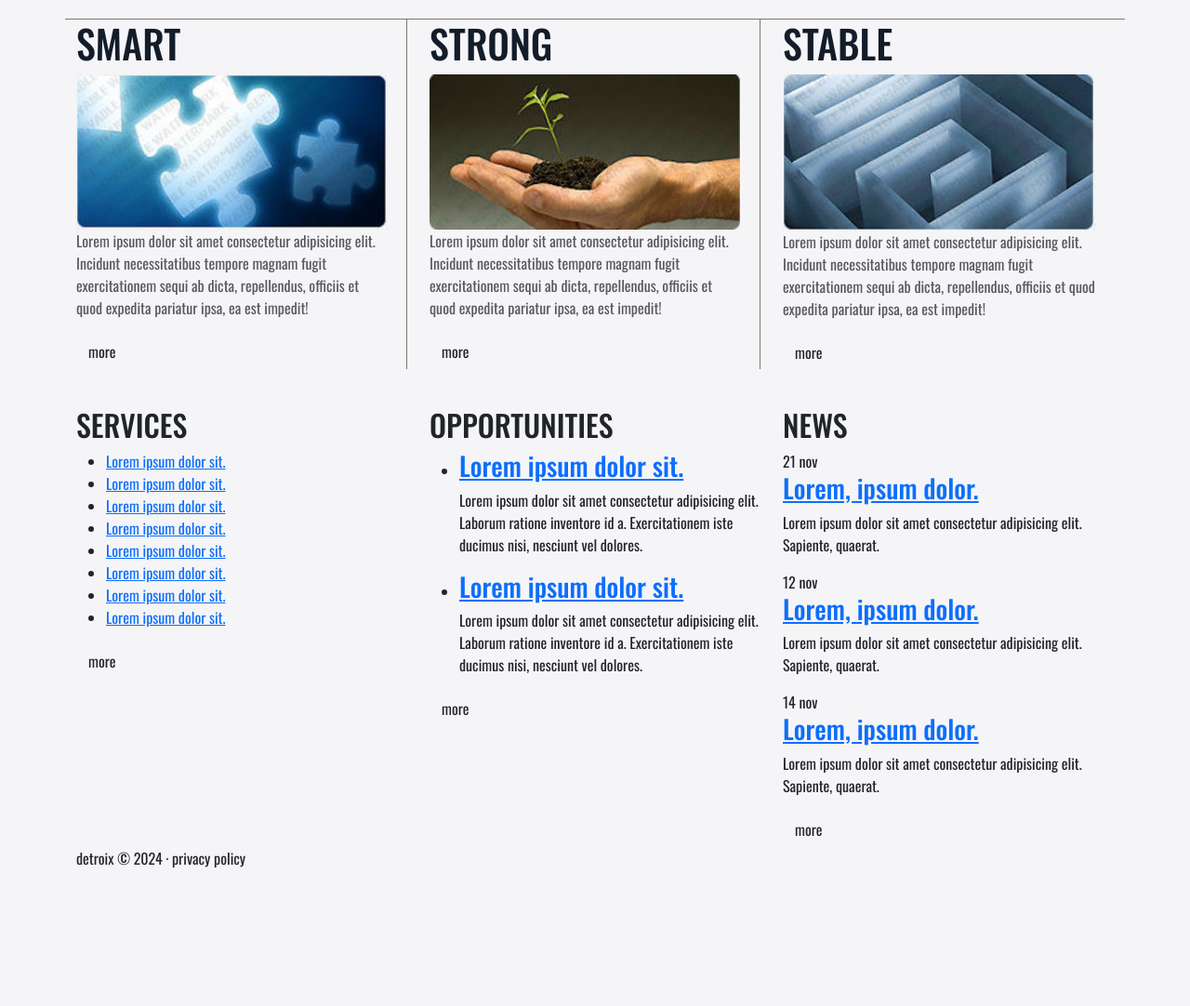
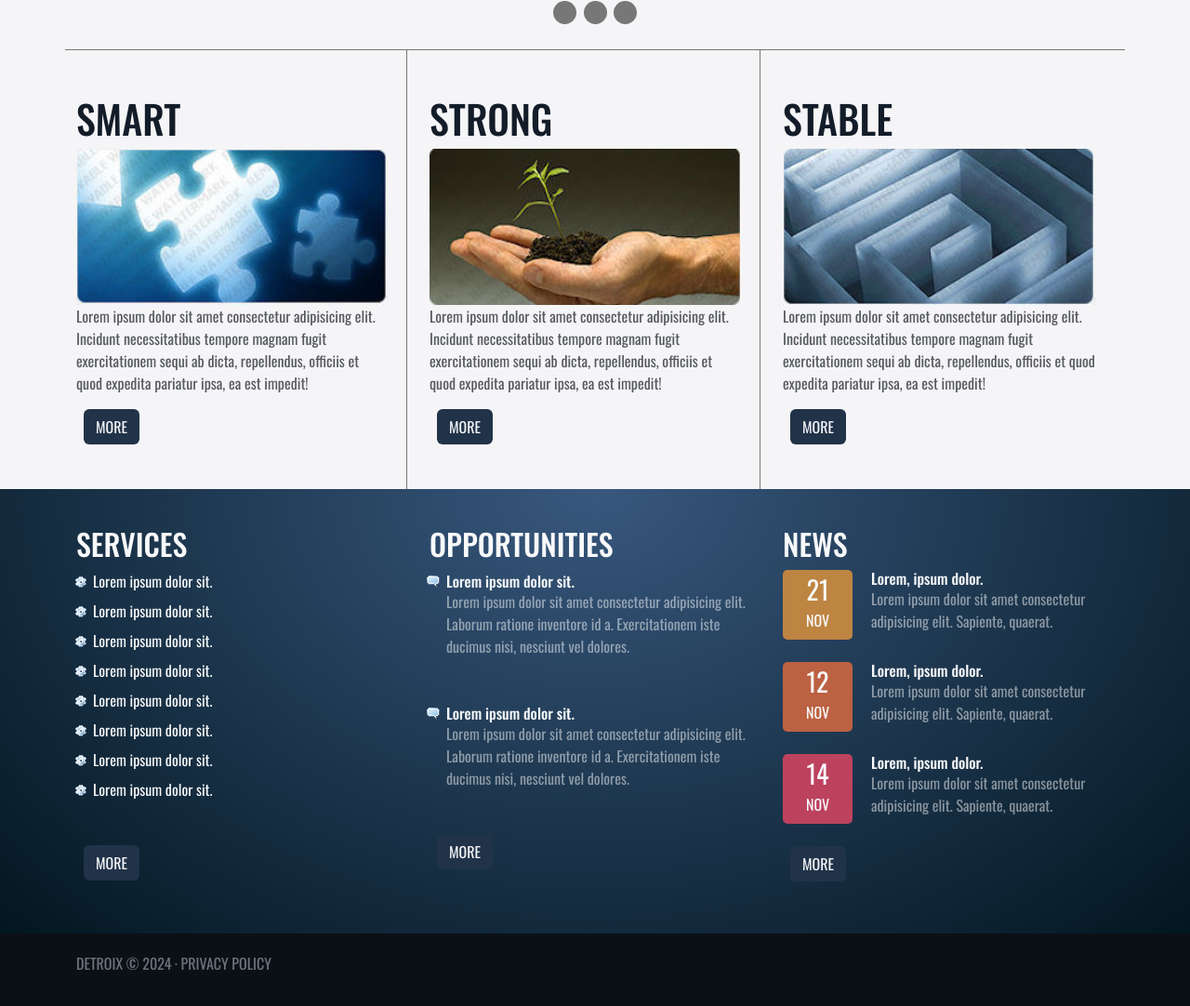
Before and after one commit to bluesatch/detroixbs24, a plain HTML site: page index.html in a window 1280 px wide. Shown: the part 840-1922 px from the top of the page at 93% size. Before the commit the page ends 1791 px from the top, so only its background shows below. Drawn offline with nearby package versions, Linux system fonts and the light colour scheme.

Commit message:
fixed bs

```diff
--- a/css/style.css
+++ b/css/style.css
@@ -34,6 +34,12 @@ body {
     font-size: calc(24px + (48 - 24) * ((100vw - 300px) / (1600 - 300)));
 }
 
+.date-div {
+    width: 75px;
+    height: 75px;
+    border-radius: 5px;
+}
+
 .hs1-item {
     border-right: 1px solid #777;
 }
@@ -50,7 +56,7 @@ body {
     color: var(--tert);
 }
 
-.hs2-link {
+.hs2-link, .more-btn {
     margin: 0 8px;
     color: var(--tert);
     text-transform: uppercase;
@@ -85,6 +91,31 @@ body {
     height: 30px;
 }
 
+#dateDiv1 {
+    background-color: var(--date1);
+}
+
+#dateDiv2 {
+    background-color: var(--date2);
+}
+
+#dateDiv3 {
+    background-color: var(--date3);
+}
+
+#footerSection1 {
+    width: 100%;
+    padding: 40px 0;
+    background-color: var(--prim);
+    background-image: var(--grad);
+}
+
+#footerSection2 {
+    width: 100%;
+    padding: 20px 0 40px;
+    background-color: var(--footerSec2);
+}
+
 #headerSection1 {
     width: 100%;
     padding: 4px 0;
@@ -100,7 +131,6 @@ body {
 }
 
 #ms2Row {
-    padding-bottom: 40px;
     border-top: 1px solid #777;
 }
 
@@ -110,6 +140,16 @@ body {
     }
 }
 
+#oppsList {
+    list-style-image: url('../images/chat.png');
+    padding-left: 18px;
+}
+
+#servicesList {
+    list-style-image: url('../images/cog.png');
+    padding-left: 18px;
+}
+
 #stable {
     border-right: none;
 }
--- a/index.html
+++ b/index.html
@@ -15,13 +15,13 @@
         <section class="section" id="headerSection1">
             <div class="container">
                 <div class="row" id="hs1Row">
-                    <div class="col-4">
+                    <div class="col-xs-4">
                         <p id="hs1Text">
                             <a href="#" class="hs1-link text-decoration-none text-uppercase">www.demolink.org</a>
                         </p>
                     </div>
-                    <div class="col-8">
-                        <ul id="hs1List" class="nav justify-content-end">
+                    <div class="col-xs-8">
+                        <ul id="hs1List" class="nav justify-content-center justify-content-sm-end">
                             <li class="hs1-item nav-item">
                                 <a href="#" class="hs1-link nav-link text-decoration-none text-uppercase">support</a>
                             </li>
@@ -96,7 +96,7 @@
             <div class="container">
                 <div class="row" id="ms2Row">
                     <div class="col-md-4">
-                        <div class="content-box" id="smart">
+                        <div class="content-box py-5" id="smart">
                             <div class="content-mini-box">
                                 <h2 class="content-heading text-uppercase">smart</h2>
                                 <img src="images/smart.jpg" alt="puzzle piece" class="content-img w-100 img-fluid" />
@@ -106,7 +106,7 @@
                         </div>
                     </div>
                     <div class="col-md-4">
-                        <div class="content-box" id="strong">
+                        <div class="content-box py-5" id="strong">
                             <div class="content-mini-box">
                                 <h2 class="content-heading text-uppercase">strong</h2>
                                 <img src="images/strong.jpg" alt="a hand holding a plant" class="content-img w-100 img-fluid" />
@@ -116,7 +116,7 @@
                         </div>
                     </div>
                     <div class="col-md-4">
-                        <div class="content-box" id="stable">
+                        <div class="content-box py-5" id="stable">
                             <div class="content-mini-box">
                                 <h2 class="content-heading text-uppercase">stable</h2>
                                 <img src="images/stable.jpg" alt="a maze" class="content-img w-100 img-fluid" />
@@ -136,102 +136,120 @@
                     <div class="col-md-4">
                         <div class="footer-content" id="services">
                             <div class="footer-mini-box">
-                                <h2 class="footer-heading text-uppercase">services</h2>
+                                <h2 class="footer-heading text-uppercase text-light">services</h2>
                                 <ul id="servicesList">
-                                    <li class="services-item">
-                                        <a href="#" class="services-link">Lorem ipsum dolor sit.</a>
+                                    <li class="services-item mb-2">
+                                        <a href="#" class="services-link text-light text-decoration-none">Lorem ipsum dolor sit.</a>
                                     </li>
-                                    <li class="services-item">
-                                        <a href="#" class="services-link">Lorem ipsum dolor sit.</a>
+                                    <li class="services-item mb-2">
+                                        <a href="#" class="services-link text-light text-decoration-none">Lorem ipsum dolor sit.</a>
                                     </li>
-                                    <li class="services-item">
-                                        <a href="#" class="services-link">Lorem ipsum dolor sit.</a>
+                                    <li class="services-item mb-2">
+                                        <a href="#" class="services-link text-light text-decoration-none">Lorem ipsum dolor sit.</a>
                                     </li>
-                                    <li class="services-item">
-                                        <a href="#" class="services-link">Lorem ipsum dolor sit.</a>
+                                    <li class="services-item mb-2">
+                                        <a href="#" class="services-link text-light text-decoration-none">Lorem ipsum dolor sit.</a>
                                     </li>
-                                    <li class="services-item">
-                                        <a href="#" class="services-link">Lorem ipsum dolor sit.</a>
+                                    <li class="services-item mb-2">
+                                        <a href="#" class="services-link text-light text-decoration-none">Lorem ipsum dolor sit.</a>
                                     </li>
-                                    <li class="services-item">
-                                        <a href="#" class="services-link">Lorem ipsum dolor sit.</a>
+                                    <li class="services-item mb-2">
+                                        <a href="#" class="services-link text-light text-decoration-none">Lorem ipsum dolor sit.</a>
                                     </li>
-                                    <li class="services-item">
-                                        <a href="#" class="services-link">Lorem ipsum dolor sit.</a>
+                                    <li class="services-item mb-2">
+                                        <a href="#" class="services-link text-light text-decoration-none">Lorem ipsum dolor sit.</a>
                                     </li>
-                                    <li class="services-item">
-                                        <a href="#" class="services-link">Lorem ipsum dolor sit.</a>
+                                    <li class="services-item mb-5">
+                                        <a href="#" class="services-link text-light text-decoration-none">Lorem ipsum dolor sit.</a>
                                     </li>
                                 </ul>
-                                <button class="more-btn footer-btn btn">more</button>
+                                <button class="more-btn footer-btn btn mb-3">more</button>
                             </div>
                         </div>
                     </div>
                     <div class="col-md-4">
                         <div class="footer-content" id="opps">
                             <div class="footer-mini-box">
-                                <h2 class="footer-heading text-uppercase">opportunities</h2>
+                                <h2 class="footer-heading text-uppercase text-light">opportunities</h2>
                                 <ul id="oppsList">
-                                    <li class="opps-item">
-                                        <h3 class="opps-heading">
-                                            <a href="#" class="opps-link">Lorem ipsum dolor sit.</a>
+                                    <li class="opps-item mb-5">
+                                        <h3 class="opps-heading fs-6 m-0">
+                                            <a href="#" class="opps-link text-light text-decoration-none">Lorem ipsum dolor sit.</a>
                                         </h3>
-                                        <p class="opps-text">Lorem ipsum dolor sit amet consectetur adipisicing elit. Laborum ratione inventore id a. Exercitationem iste ducimus nisi, nesciunt vel dolores.</p>
+                                        <p class="opps-text text-white-50">Lorem ipsum dolor sit amet consectetur adipisicing elit. Laborum ratione inventore id a. Exercitationem iste ducimus nisi, nesciunt vel dolores.</p>
                                     </li>
-                                    <li class="opps-item">
-                                        <h3 class="opps-heading">
-                                            <a href="#" class="opps-link">Lorem ipsum dolor sit.</a>
+                                    <li class="opps-item mb-5">
+                                        <h3 class="opps-heading fs-6 m-0">
+                                            <a href="#" class="opps-link text-light text-decoration-none">Lorem ipsum dolor sit.</a>
                                         </h3>
-                                        <p class="opps-text">Lorem ipsum dolor sit amet consectetur adipisicing elit. Laborum ratione inventore id a. Exercitationem iste ducimus nisi, nesciunt vel dolores.</p>
+                                        <p class="opps-text text-white-50">Lorem ipsum dolor sit amet consectetur adipisicing elit. Laborum ratione inventore id a. Exercitationem iste ducimus nisi, nesciunt vel dolores.</p>
                                     </li>
                                 </ul>
-                                <button class="more-btn footer-btn btn">more</button>
+                                <button class="more-btn footer-btn btn mb-3">more</button>
                             </div>
                         </div>
                     </div>
                     <div class="col-md-4">
                         <div class="footer-content" id="news">
                             <div class="footer-mini-box">
-                                <h2 class="footer-heading text-uppercase">news</h2>
+                                <h2 class="footer-heading text-uppercase text-light">news</h2>
                                 <ul id="newsList" class="list-unstyled">
-                                    <li class="news-item">
+                                    <li class="news-item mb-3">
+                                        <div class="row">
+                                            <div class="col-sm-3">
                                                 <div class="date-div" id="dateDiv1">
-                                            <span class="date">21</span>
-                                            <span class="month">nov</span>
+                                                    <span class="date d-block text-center text-light text-uppercase m-0 fs-3">21</span>
+                                                    <span class="month d-block text-center text-light text-uppercase m-0">nov</span>
                                                 </div>
+                                            </div>
+                                            <div class="col-sm-9">
                                                 <div class="news-block">
-                                            <h3 class="news-heading">
-                                                <a href="#" class="news-link">Lorem, ipsum dolor.</a>
+                                                    <h3 class="news-heading fs-6 m-0">
+                                                        <a href="#" class="news-link text-light text-decoration-none">Lorem, ipsum dolor.</a>
                                                     </h3>
-                                            <p class="news-text">Lorem ipsum dolor sit amet consectetur adipisicing elit. Sapiente, quaerat.</p>
+                                                    <p class="news-text text-white-50">Lorem ipsum dolor sit amet consectetur adipisicing elit. Sapiente, quaerat.</p>
+                                                </div>
+                                            </div>
                                         </div>
                                     </li>
-                                    <li class="news-item">
+                                    <li class="news-item mb-3">
+                                        <div class="row">
+                                            <div class="col-sm-3">
                                                 <div class="date-div" id="dateDiv2">
-                                            <span class="date">12</span>
-                                            <span class="month">nov</span>
+                                                    <span class="date d-block text-center text-light text-uppercase m-0 fs-3">12</span>
+                                                    <span class="month d-block text-center text-light text-uppercase m-0">nov</span>
                                                 </div>
+                                            </div>
+                                            <div class="col-sm-9">
                                                 <div class="news-block">
-                                            <h3 class="news-heading">
-                                                <a href="#" class="news-link">Lorem, ipsum dolor.</a>
+                                                    <h3 class="news-heading fs-6 m-0">
+                                                        <a href="#" class="news-link text-light text-decoration-none">Lorem, ipsum dolor.</a>
                                                     </h3>
-                                            <p class="news-text">Lorem ipsum dolor sit amet consectetur adipisicing elit. Sapiente, quaerat.</p>
+                                                    <p class="news-text text-white-50">Lorem ipsum dolor sit amet consectetur adipisicing elit. Sapiente, quaerat.</p>
+                                                </div>
+                                            </div>
                                         </div>
                                     </li>
-                                    <li class="news-item">
+                                    <li class="news-item mb-3">
+                                        <div class="row">
+                                            <div class="col-sm-3">
                                                 <div class="date-div" id="dateDiv3">
-                                            <span class="date">14</span>
-                                            <span class="month">nov</span>
+                                                    <span class="date d-block text-center text-light text-uppercase m-0 fs-3">14</span>
+                                                    <span class="month d-block text-center text-light text-uppercase m-0">nov</span>
                                                 </div>
+                                            </div>
+                                            <div class="col-sm-9">
                                                 <div class="news-block">
-                                            <h3 class="news-heading">
-                                                <a href="#" class="news-link">Lorem, ipsum dolor.</a>
+                                                    <h3 class="news-heading fs-6 m-0">
+                                                        <a href="#" class="news-link text-light text-decoration-none">Lorem, ipsum dolor.</a>
                                                     </h3>
-                                            <p class="news-text">Lorem ipsum dolor sit amet consectetur adipisicing elit. Sapiente, quaerat.</p>
+                                                    <p class="news-text text-white-50">Lorem ipsum dolor sit amet consectetur adipisicing elit. Sapiente, quaerat.</p>
+                                                </div>
+                                            </div>
                                         </div>
                                     </li>
                                 </ul>
-                                <button class="more-btn footer-btn btn">more</button>
+                                <button class="more-btn footer-btn btn mb-3">more</button>
                             </div>
                         </div>
                     </div>
@@ -240,7 +258,7 @@
         </section>
         <section class="section" id="footerSection2">
             <div class="container">
-                <p class="fs2-text text-center text-lg-start">detroix &copy; 2024 &middot; privacy policy</p>
+                <p class="fs2-text text-center text-lg-start text-secondary text-uppercase">detroix &copy; 2024 &middot; privacy policy</p>
             </div>
         </section>
     </footer>
```
Lines whose indentation alone changed are shown as unchanged.
